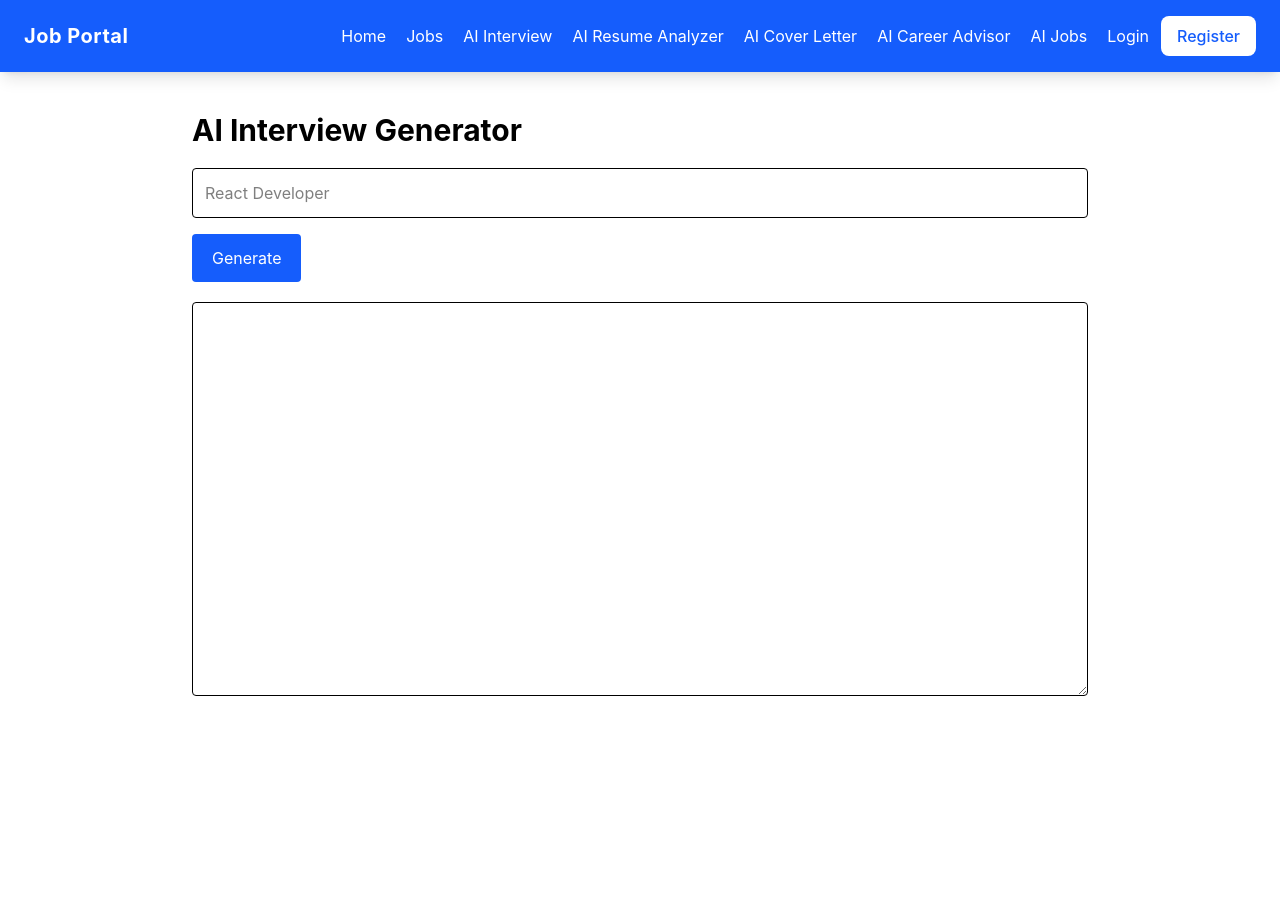
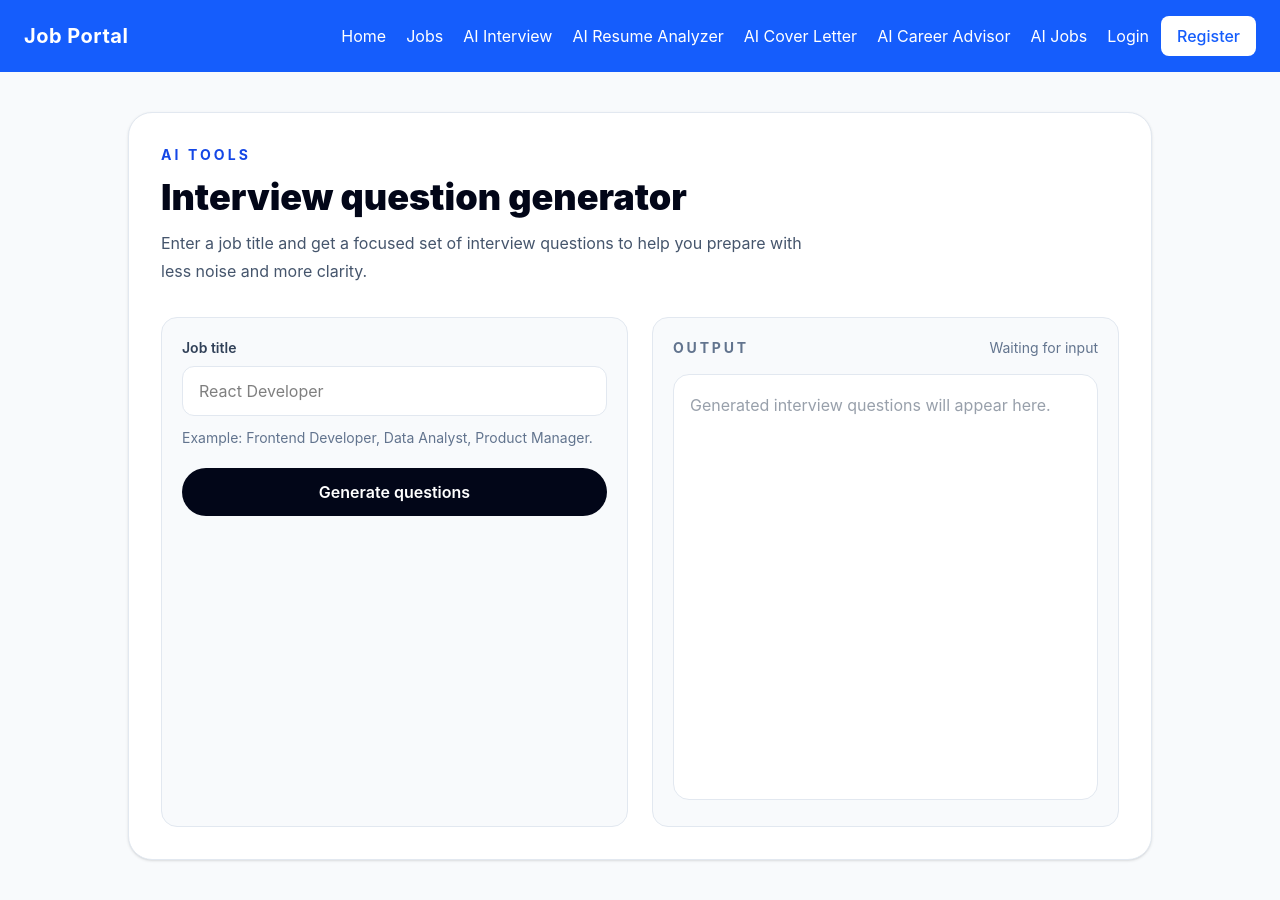
Before and after one commit to dilanithathsarani/Job-Portal---frontend, a React app: page /ai/interview in a window 1280 px wide. Before the commit the page ends 800 px from the top, so only its background shows below. Built offline with nearby package versions, Linux system fonts and the light colour scheme; the HTML template or start-up script is replaced by a standard one.

Commit message:
Enhance InterviewGenerator with input validation and improved UI layout

```diff
--- a/src/pages/ai/InterviewGenerator.jsx
+++ b/src/pages/ai/InterviewGenerator.jsx
@@ -1,6 +1,24 @@
 import { useState } from "react";
+import toast from "react-hot-toast";
 import api from "../../services/api";
 import Navbar from "../../components/navBar";
+
+const buildFallbackQuestions = (title) => {
+
+    const role = title.trim();
+
+    return [
+        `Tell us about your experience as a ${role}.`,
+        `What do you consider the most important skills for a ${role}?`,
+        `Describe a project where you solved a difficult problem related to ${role}.`,
+        `How do you stay current with best practices in ${role}?`,
+        `How do you handle feedback or changing requirements in a ${role} role?`,
+        `What tools or technologies do you use most often as a ${role}?`,
+        `How do you prioritize tasks when working on multiple ${role} responsibilities?`,
+        `Why are you interested in this ${role} opportunity?`,
+    ].join("\n\n");
+
+};
 
 function InterviewGenerator() {
 
@@ -12,22 +30,30 @@ function InterviewGenerator() {
 
     const generateQuestions = async () => {
 
+        if (!jobTitle.trim()) {
+            toast.error("Please enter a job title.");
+            return;
+        }
+
         try {
 
             setLoading(true);
+            setQuestions("");
 
             const res = await api.post(
                 "/ai/interview",
                 {
-                    jobTitle
+                    jobTitle,
                 }
             );
 
             setQuestions(res.data.result);
+            toast.success("Interview questions generated");
 
         } catch (error) {
 
             console.log(error);
+            setQuestions(buildFallbackQuestions(jobTitle));
 
         } finally {
 
@@ -39,40 +65,71 @@ function InterviewGenerator() {
 
     return (
         <>
+            <Navbar />
 
-        <Navbar/>
+            <main className="min-h-screen bg-slate-50 px-5 py-10 sm:px-8 lg:px-10">
+                <div className="mx-auto max-w-5xl">
+                    <section className="rounded-3xl border border-slate-200 bg-white p-6 shadow-sm sm:p-8">
+                        <p className="text-sm font-bold uppercase tracking-[0.22em] text-blue-700">
+                            AI tools
+                        </p>
 
-        <div className="max-w-4xl mx-auto mt-10">
-
-            <h1 className="text-3xl font-bold mb-5">
-
-                AI Interview Generator
-
+                        <h1 className="mt-3 text-3xl font-black text-slate-950 sm:text-4xl">
+                            Interview question generator
                         </h1>
 
+                        <p className="mt-3 max-w-2xl text-base leading-7 text-slate-600">
+                            Enter a job title and get a focused set of interview questions to help you prepare with less noise and more clarity.
+                        </p>
+
+                        <div className="mt-8 grid gap-6 lg:grid-cols-[1fr_1fr]">
+                            <div className="rounded-2xl border border-slate-200 bg-slate-50 p-5">
+                                <label className="mb-2 block text-sm font-semibold text-slate-700">
+                                    Job title
+                                </label>
                                 <input
                                     type="text"
                                     placeholder="React Developer"
                                     value={jobTitle}
-                onChange={(e)=>setJobTitle(e.target.value)}
-                className="w-full border p-3 rounded mb-4"
+                                    onChange={(e) => setJobTitle(e.target.value)}
+                                    className="w-full rounded-xl border border-slate-200 bg-white px-4 py-3 outline-none transition focus:border-blue-500 focus:ring-2 focus:ring-blue-500/20"
                                 />
+
+                                <p className="mt-3 text-sm text-slate-500">
+                                    Example: Frontend Developer, Data Analyst, Product Manager.
+                                </p>
 
                                 <button
                                     onClick={generateQuestions}
-                className="bg-blue-600 text-white px-5 py-3 rounded"
+                                    disabled={loading}
+                                    className="mt-5 inline-flex w-full items-center justify-center rounded-full bg-slate-950 px-5 py-3 font-semibold text-white transition hover:bg-blue-600 disabled:cursor-not-allowed disabled:opacity-70"
                                 >
-                {loading ? "Generating..." : "Generate"}
+                                    {loading ? "Generating..." : "Generate questions"}
                                 </button>
+                            </div>
+
+                            <div className="rounded-2xl border border-slate-200 bg-slate-50 p-5">
+                                <div className="flex items-center justify-between gap-3">
+                                    <h2 className="text-sm font-bold uppercase tracking-[0.2em] text-slate-500">
+                                        Output
+                                    </h2>
+                                    <span className="text-sm text-slate-500">
+                                        {questions ? "Ready" : "Waiting for input"}
+                                    </span>
+                                </div>
 
                                 <textarea
-                rows={15}
+                                    rows={14}
                                     value={questions}
                                     readOnly
-                className="w-full border p-4 rounded mt-5"
+                                    placeholder="Generated interview questions will appear here."
+                                    className="mt-4 w-full rounded-2xl border border-slate-200 bg-white p-4 leading-7 text-slate-700 outline-none resize-none"
                                 />
-
                             </div>
+                        </div>
+                    </section>
+                </div>
+            </main>
 
         </>
 
```
Lines whose indentation alone changed are shown as unchanged.
